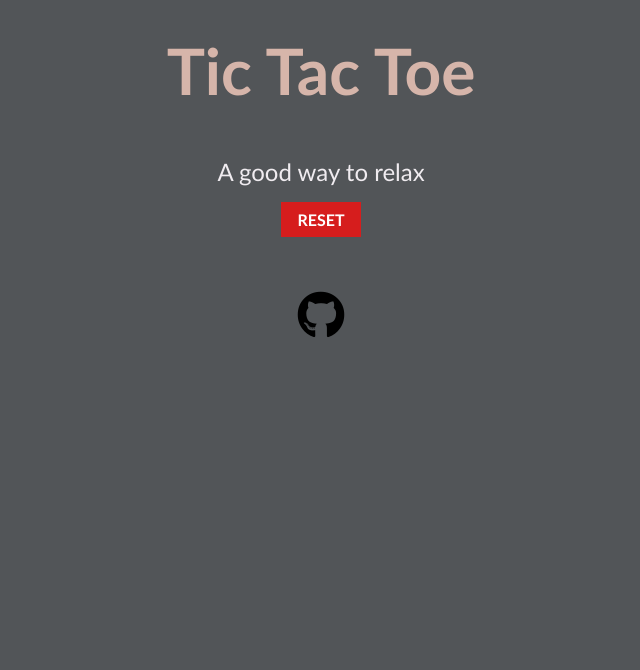
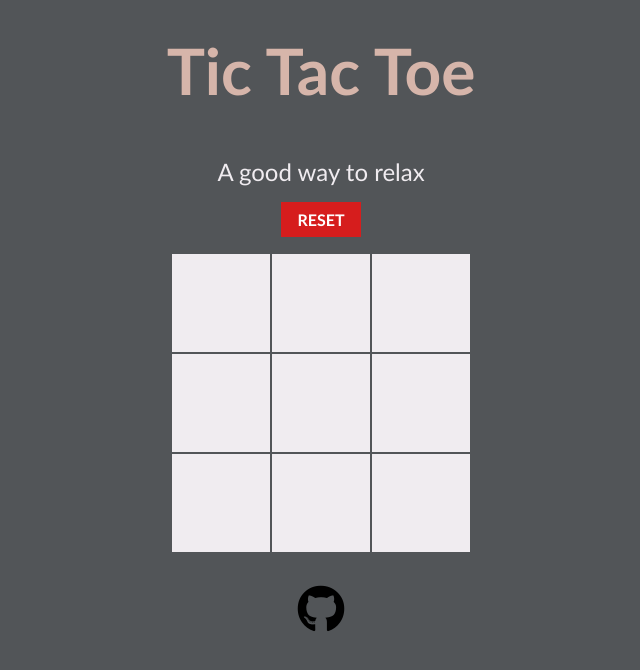
Before and after one commit to RabsonJ/tictactoe, a plain HTML site: page index.html in a window 1280 px wide. Shown: the whole page, without its empty margins (319-959 px from the left). Drawn offline with Linux system fonts and the light colour scheme.

Commit message:
fixed cells not showing

```diff
--- a/index.html
+++ b/index.html
@@ -18,15 +18,15 @@
       <a href="#" class="btn" id="reset">Reset</a>
 
       <div id="board">
-         <div class="cell" data-cell></div>
-         <div class="cell" data-cell></div>
-         <div class="cell" data-cell></div>
-         <div class="cell" data-cell></div>
-         <div class="cell" data-cell></div>
-         <div class="cell" data-cell></div>
-         <div class="cell" data-cell></div>
-         <div class="cell" data-cell></div>
-         <div class="cell" data-cell></div>
+         <div class="cell"></div>
+         <div class="cell"></div>
+         <div class="cell"></div>
+         <div class="cell"></div>
+         <div class="cell"></div>
+         <div class="cell"></div>
+         <div class="cell"></div>
+         <div class="cell"></div>
+         <div class="cell"></div>
       </div>
 
       <a href="https://github.com/RabsonJ/tictactoe" target="_blank" rel="noopener noreferrer"><i class="fab fa-github repo"></i></a>
--- a/style.css
+++ b/style.css
@@ -6,10 +6,9 @@
 	box-sizing: border-box;
 }
 
-@media screen and (max-width) {
-	:root {
-		--cell-size: 90px;
-	}
+:root {
+	--cell-size: 100px;
+	--mark-size: calc(var(--cell-size) * .9);
 }
 
 body {
@@ -36,7 +35,7 @@ a {
 }
 
 #playerMessage {
-	font-size: 1.5rem;
+   font-size: 1.5rem;
 	margin-bottom: 1rem;
 }
 
```
